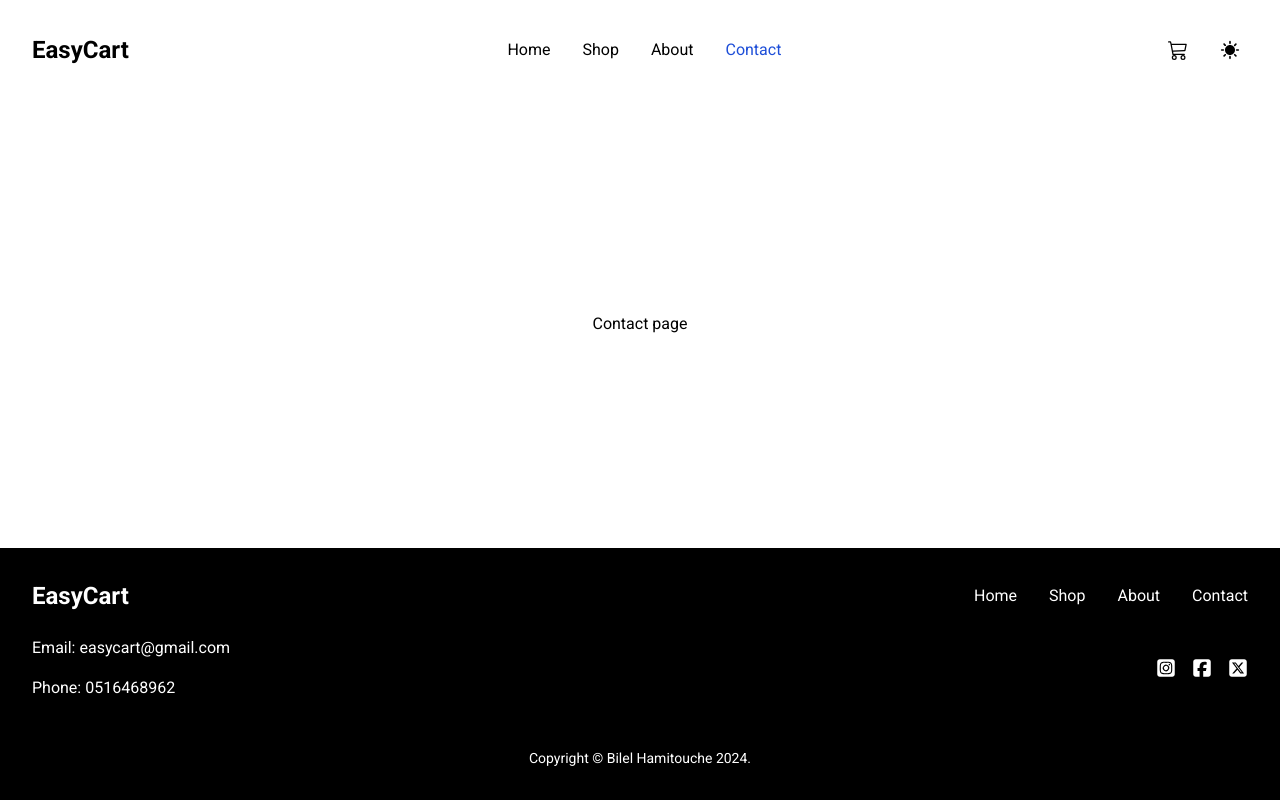
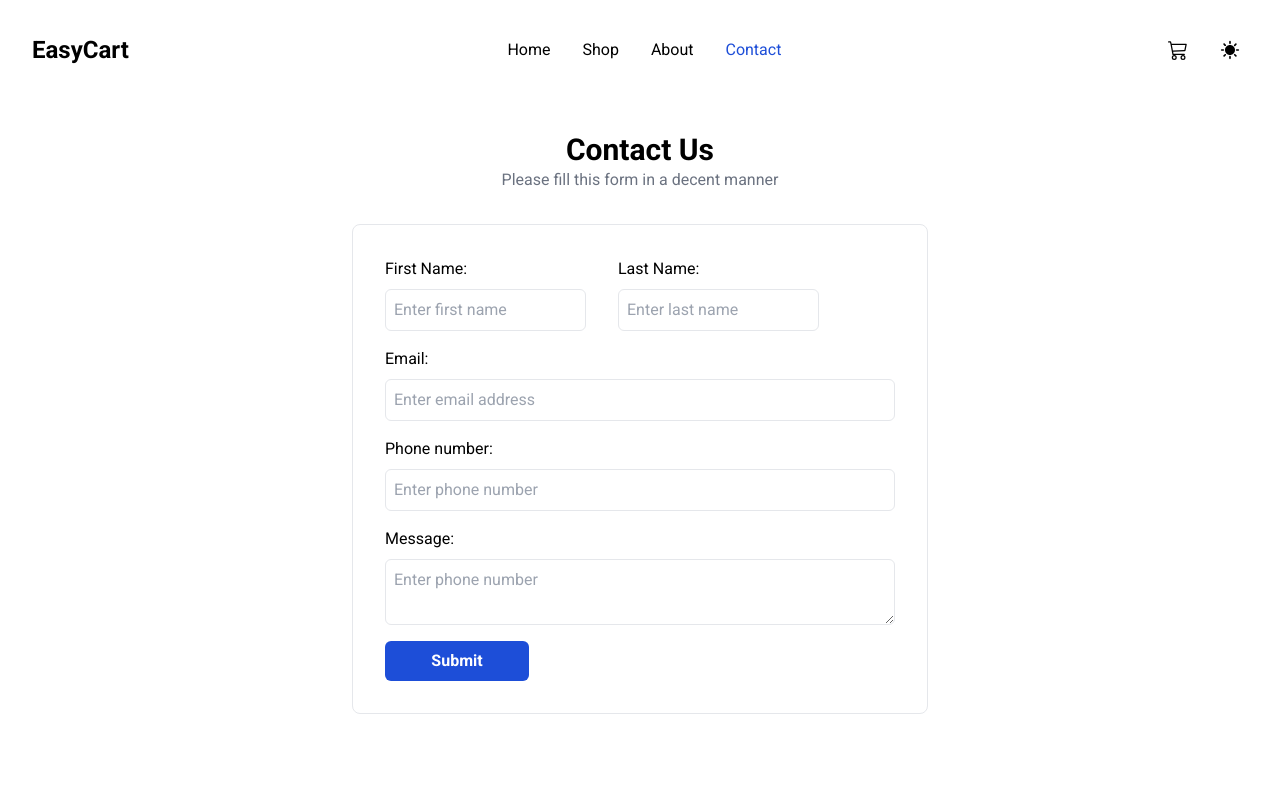
Before and after one commit to bilelhamitouche/EasyCart, a React (Vite) app: page /contact in a window 1280 px wide. Shown: the top 800 px of the page. Built offline with nearby package versions, Linux system fonts and the light colour scheme.

Commit message:
add contact form

```diff
--- a/src/pages/Contact.jsx
+++ b/src/pages/Contact.jsx
@@ -1,7 +1,68 @@
+import { Link } from "react-router-dom";
+
 function Contact() {
   return (
-    <main className="flex justify-center items-center p-8 h-full">
-      Contact page
+    <main className="flex flex-col gap-8 items-center p-8 h-full">
+      <div className="flex flex-col justify-center items-center">
+        <h2 className="text-3xl font-bold capitalize">contact us</h2>
+        <p className="text-gray-500 text-md">
+          Please fill this form in a decent manner
+        </p>
+      </div>
+      <form className="grid flex-grow-0 grid-cols-2 gap-4 justify-center items-start p-8 mb-16 max-w-xl rounded-lg border border-gray-200">
+        <div className="flex gap-8 justify-between items-center">
+          <label className="flex flex-col gap-2 items-start">
+            <span>First Name: </span>
+            <input
+              type="text"
+              name="firstname"
+              className="p-2 rounded-md border border-gray-200 hover:border-blue-500"
+              placeholder="Enter first name"
+            />
+          </label>
+          <label className="flex flex-col gap-2 items-start">
+            <span>Last Name: </span>
+            <input
+              type="text"
+              name="lastname"
+              className="p-2 rounded-md border border-gray-200 hover:border-blue-500"
+              placeholder="Enter last name"
+            />
+          </label>
+        </div>
+        <label className="flex flex-col col-span-2 gap-2">
+          <span>Email: </span>
+          <input
+            type="email"
+            name="email"
+            placeholder="Enter email address"
+            className="p-2 rounded-md border border-gray-200 hover:border-blue-500"
+          />
+        </label>
+        <label className="flex flex-col col-span-2 gap-2">
+          <span>Phone number: </span>
+          <input
+            type="number"
+            name="phone"
+            placeholder="Enter phone number"
+            className="p-2 rounded-md border border-gray-200 hover:border-blue-500"
+          />
+        </label>
+        <label className="flex flex-col col-span-2 gap-2">
+          <span>Message: </span>
+          <textarea
+            type="number"
+            name="phone"
+            placeholder="Enter phone number"
+            className="p-2 rounded-md border border-gray-200 hover:border-blue-500"
+          />
+        </label>
+        <Link
+          to="/email"
+          className="py-2 px-5 font-semibold text-center text-white bg-blue-700 rounded-md transition-colors hover:bg-blue-500 max-w-36 text-md">
+          Submit
+        </Link>
+      </form>
     </main>
   );
 }
```
